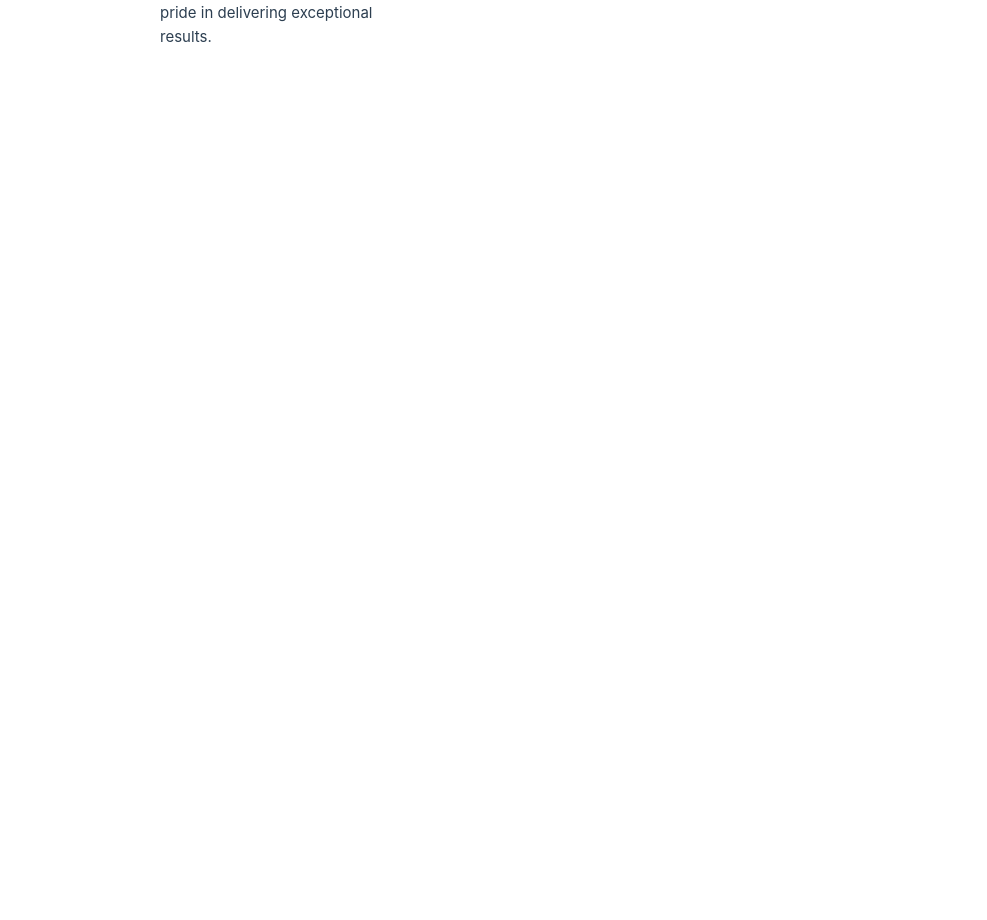
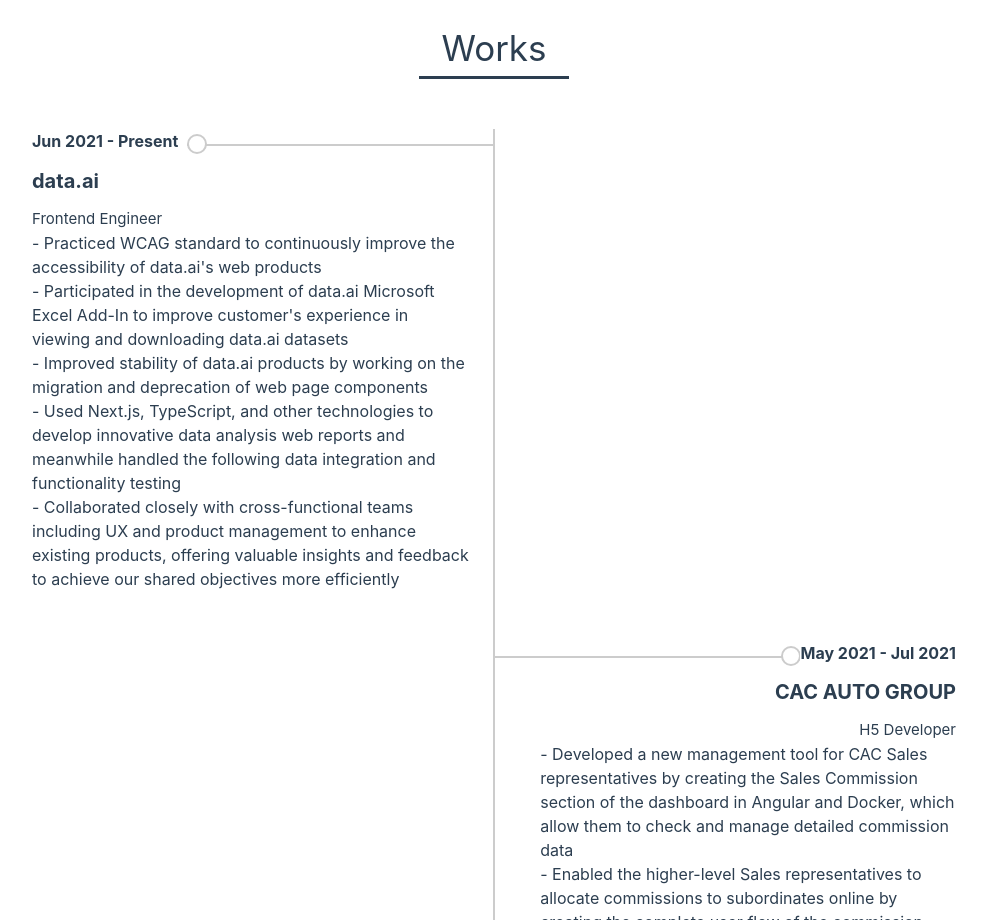
Before and after one commit to tzhang-SSR/vue-portfolio, a Vue app: page / in a window 1280 px wide. Shown: the part 1680-2600 px from the top of the page, without its empty margins (146-1133 px from the left). Before the commit the page ends 1759 px from the top, so only its background shows below. Built offline with nearby package versions, Linux system fonts and the light colour scheme; the HTML template or start-up script is replaced by a standard one.

Commit message:
add work experience section

```diff
--- a/src/App.vue
+++ b/src/App.vue
@@ -1,13 +1,12 @@
 <script setup>
-import Intro from './components/Intro.vue';
-import Skills from './components/Skills.vue';
+import Intro from "./components/Intro.vue";
+import Skills from "./components/Skills.vue";
+import Works from "./components/Works.vue";
 </script>
 
 <template>
   <Intro />
   <Skills />
+  <Works />
 </template>
-<style>
-
-
-</style>
+<style></style>
--- a/src/assets/main.css
+++ b/src/assets/main.css
@@ -21,8 +21,8 @@
 }
 
 .content {
-  width: 60%;
-  height: 100%;
+  width: 80%;
+  min-width: 800px;
   margin: 0 auto;
 }
 
@@ -35,7 +35,6 @@
 @media (min-width: 1024px) {
   body {
     display: flex;
-    /* place-items: center; */
 
   }
 
--- /dev/null
+++ b/src/assets/works.json
@@ -0,0 +1,52 @@
+[
+    {
+      "time": "Jun 2021 - Present",
+      "title": "Frontend Engineer",
+      "company": "data.ai",
+      "description": [
+        "Practiced WCAG standard to continuously improve the accessibility of data.ai's web products",
+        "Participated in the development of data.ai Microsoft Excel Add-In to improve customer's experience in viewing and downloading data.ai datasets",
+        "Improved stability of data.ai products by working on the migration and deprecation of web page components",
+        "Used Next.js, TypeScript, and other technologies to develop innovative data analysis web reports and meanwhile handled the following data integration and functionality testing",
+        "Collaborated closely with cross-functional teams including UX and product management to enhance existing products, offering valuable insights and feedback to achieve our shared objectives more efficiently"
+      ]
+    },
+    {
+        "time":"May 2021  - Jul 2021",
+        "title": "H5 Developer",
+        "company": "CAC AUTO GROUP",
+        "description":[
+            "Developed a new management tool for CAC Sales representatives by creating the Sales Commission section of the dashboard in Angular and Docker, which allow them to check and manage detailed commission data",
+            "Enabled the higher-level Sales representatives to allocate commissions to subordinates online by creating the complete user flow of the commission allocation model with backend developers"
+        ]
+    },
+    {
+        "time":"Nov 2020 - Apr 2021",
+        "title": "Front End Developer",
+        "company": "RAWsb",
+        "description":["Collaborated with other Front End developers to design, develop and maintain the web pages of Collegiate Independent Study"]
+    },
+    {
+        "time":"May 2021  - Jul 2021",
+        "title": "Front End Developer",
+        "company": "Corelant",
+        "description":["Added login authentication features and form validation methods to Corelant's website using React Context and Formrik",
+    "Further improved website functionality by implementing the 'Forgot password' function including sending user emails through SMTP services and updating new passwords from the frontend page",
+"Developed highly customized blog page templates by using Strapi the headless CMS to help non-technicians update blogs"]
+    },
+    {
+        "time":"May 2020 - Aug 2020",
+        "title": "Front End Software Developer",
+        "company": "Three Monkeys Communication",
+        "description":["Collaborate with other FE engineers to rebuild 3MC's website homepage using Reactjs",
+    "Created 3MC's SaaS product “Mizaru” according to WCAG 2.1 standards with constant adjustments based on feedback from target users of the deaf-blind community",
+"Identified critical areas for improvement and implemented changes instantly to improve user experience throughout the development process"]
+    },
+    {
+        "time":"Jan 2019 - Apr 2019",
+        "title": "Web Developer",
+        "company": "Gleentown Education",
+        "description":["Increased GE's website visitors by 10% through improving the UI design with web languages and Elementor",
+    "Helped over 20 GE volunteers complete their online training programs by developing GE's own LMS with JavaScript and WordPress extensions"]
+    }
+  ]
--- a/src/components/Intro.vue
+++ b/src/components/Intro.vue
@@ -1,6 +1,6 @@
 <template>
   <div class="container top">
-    <div class="content introContent">
+    <div class="introContent">
       <div class="intro">
         <h1>Hi, I'm Teng Zhang.</h1>
         <p>A Front-End Engineer and beginner writer.</p>
@@ -22,6 +22,9 @@
   animation-duration: 2s;
 }
 .introContent {
+  width: 60%;
+  height: 100%;
+  margin: 0 auto;
   display: flex;
   align-items: center;
   padding: 125px 0;
--- /dev/null
+++ b/src/components/Works.vue
@@ -0,0 +1,144 @@
+<script>
+import works from "../assets/works.json";
+import SectionHeader from "./SectionHeader.vue";
+export default {
+  name: "Works",
+  data() {
+    return {
+      works,
+    };
+  },
+  components: {
+    SectionHeader,
+  },
+};
+</script>
+
+<template>
+  <div class="container">
+    <SectionHeader title="Works" />
+    <div class="content">
+      <ul class="timeline">
+        <li v-for="work in works" :key="work.title">
+          <time>{{ work.time }}</time>
+          <h3>{{ work.company }}</h3>
+          <h4>{{ work.title }}</h4>
+          <p v-for="description in work.description" :key="description">
+            - {{ description }}
+          </p>
+        </li>
+      </ul>
+      <div class="timelineMarker"><div class="innerCircle"></div></div>
+    </div>
+  </div>
+</template>
+<style scoped>
+.timeline {
+  position: relative;
+  margin-top: 50px;
+  padding: 0;
+  list-style: none;
+}
+
+.timeline:before {
+  content: "";
+  position: absolute;
+  top: 0;
+  bottom: 0;
+  left: 50%;
+  width: 2px;
+  background-color: #ccc;
+  transform: translateX(-50%);
+}
+
+.timeline li {
+  display: flex;
+  flex-direction: column;
+  align-items: flex-start;
+  position: relative;
+  margin-bottom: 50px;
+  padding-left: 50px;
+  list-style: none;
+}
+
+.timeline li:nth-child(even) {
+  align-items: flex-end;
+  padding-right: 50px;
+}
+
+.timeline li:before {
+  content: "";
+  position: absolute;
+  top: 5px;
+  width: 20px;
+  height: 20px;
+  border-radius: 50%;
+  background-color: #fff;
+  border: 2px solid #ccc;
+  z-index: 2;
+}
+
+.timeline li:after {
+  content: "";
+  position: absolute;
+  top: 15px;
+  width: 30%;
+  height: 2px;
+  background-color: #ccc;
+}
+
+.timeline li:before,
+.timeline li:after {
+  left: 20%;
+}
+.timeline li:nth-child(even):before,
+.timeline li:nth-child(even):after {
+  left: auto;
+  right: 20%;
+}
+
+.timeline li time {
+  display: block;
+  font-size: 16px;
+  font-weight: bold;
+  margin-bottom: 10px;
+  background-color: #fff;
+  z-index: 2;
+}
+
+.timeline li h3 {
+  font-size: 20px;
+  font-weight: bold;
+  margin-bottom: 10px;
+}
+
+.timeline li p {
+  font-size: 16px;
+  line-height: 1.5;
+  max-width: 45%;
+}
+
+.timeline li:last-child {
+  margin-bottom: 0;
+}
+
+.timelineMarker {
+  width: 40px;
+  height: 40px;
+  left: calc(50% - 20px);
+  background-color: #fff;
+  border-radius: 50%;
+  border: 2px solid #ccc;
+  top: 0;
+  display: flex;
+  align-items: center;
+  justify-content: center;
+}
+.innerCircle {
+  width: 20px;
+  height: 20px;
+  background-color: #fff;
+  border-radius: 50%;
+  border: 2px solid #ccc;
+}
+</style>
```
